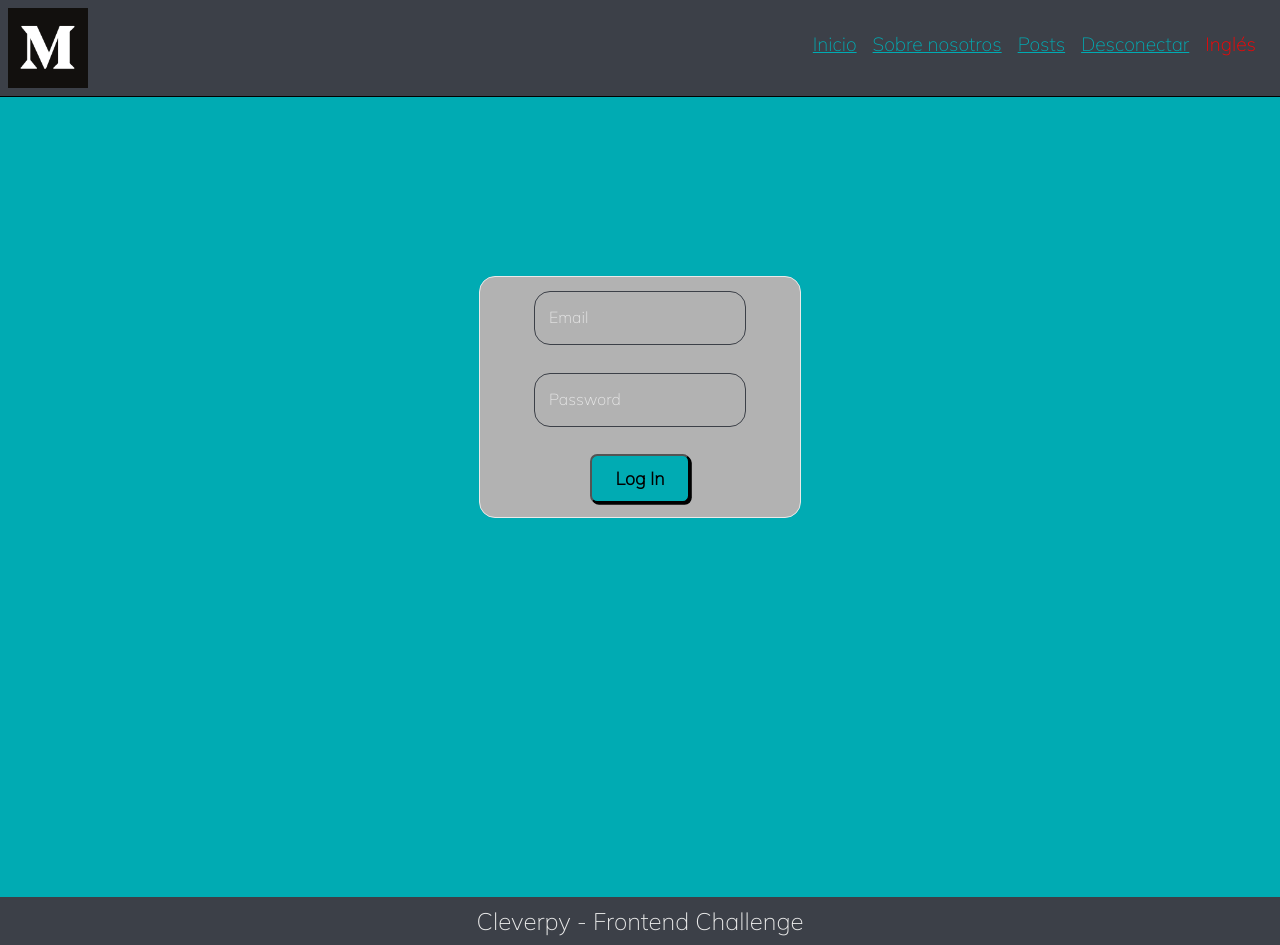
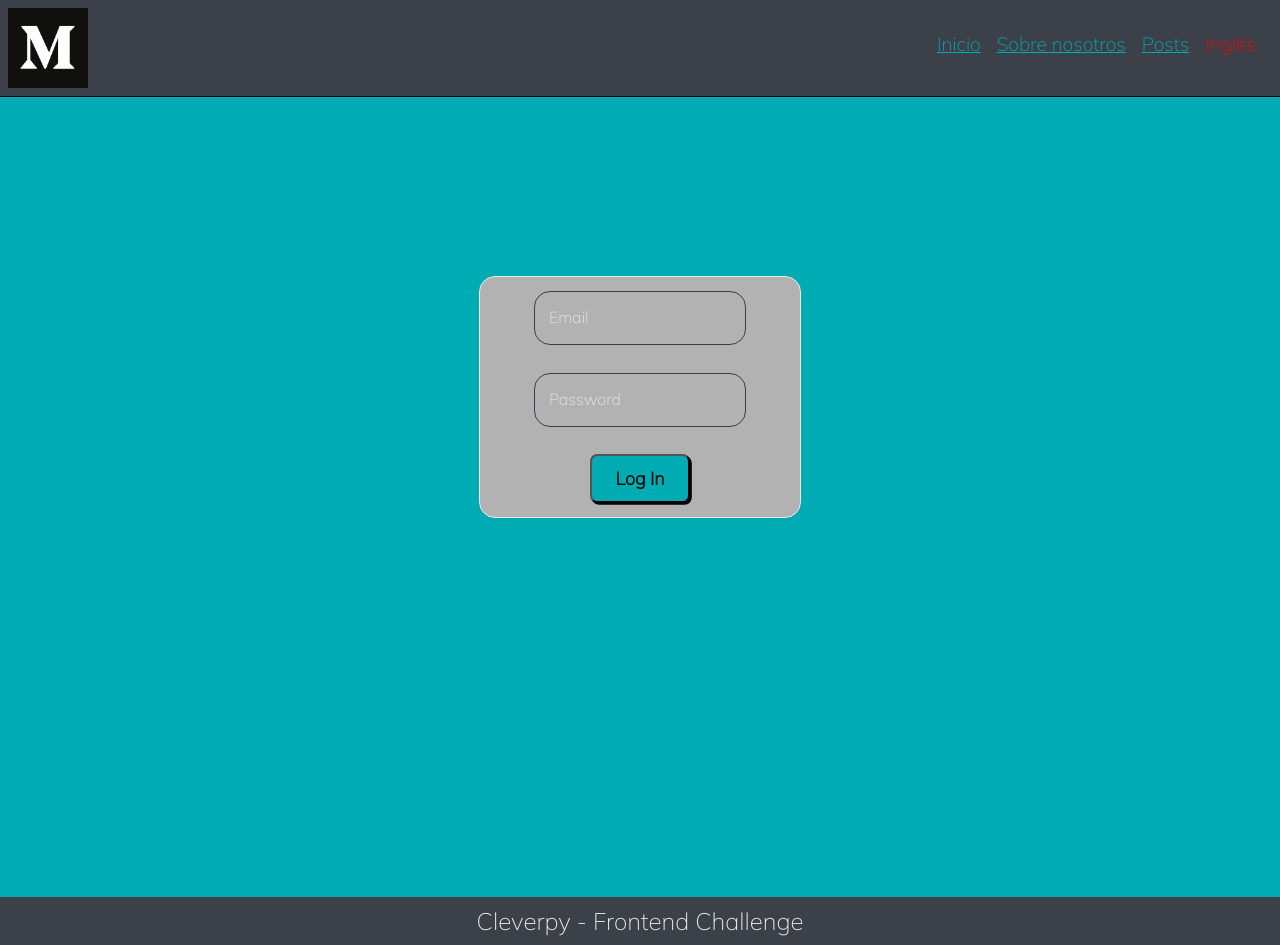
Before and after one commit to juliomc23/frontend-cleverpy-challenge, a React (Vite) app: page /login in a window 1280 px wide. Built offline with nearby package versions, Linux system fonts and the light colour scheme; a web font is replaced by a local one.

Commit message:
controll private routes and logout

```diff
--- a/components/header/Navbar.tsx
+++ b/components/header/Navbar.tsx
@@ -1,35 +1,22 @@
+import { useEffect } from "react";
+
 import { Link } from "react-router-dom";
 import { useRef } from "react";
 
 import { useTranslation } from "react-i18next";
 import { tkeys } from "../../translations";
+import { useSelector, useDispatch } from "react-redux";
+import { delUser, getUser } from "../../redux/slices/userSlice";
+import { RootState } from "../../redux/store";
 
 import "./styles.css";
 
 const Navbar = () => {
+  const dispatch = useDispatch();
+  const getUserState = useSelector((state: RootState) => state.user);
+
   const { t, i18n } = useTranslation();
 
-  const navbarList = [
-    {
-      label: `${t(tkeys.header.home)}`,
-      path: "/",
-    },
-    {
-      label: `${t(tkeys.header.about)}`,
-      path: "/about",
-    },
-    {
-      label: `${t(tkeys.header.posts)}`,
-      path: "/posts",
-    },
-    {
-      label: `${t(tkeys.header.logout)}`,
-      path: "/login",
-    },
-    {
-      label: `${t(tkeys.change_language)}`,
-    },
-  ];
   const language = useRef(i18n.language);
 
   const handleChangeLanguage = () => {
@@ -38,30 +25,46 @@ const Navbar = () => {
     i18n.changeLanguage(language.current);
   };
 
+  useEffect(() => {
+    dispatch(getUser());
+  }, []);
+
+  const logOut = () => {
+    dispatch(delUser());
+  };
+
+  const emptyUser = getUserState.email === "" && getUserState.password === "";
+
+  // console.log(user);
+
   return (
     <section className="header__section--List">
       <ul className="header__ul--List">
-        {navbarList.map((li) => {
-          return (
-            <>
-              {li?.path ? (
-                <li key={li.label} className="header__li--List">
-                  <Link to={li.path} className="header__a--List">
-                    {li.label}
-                  </Link>
-                </li>
-              ) : (
-                <li
-                  key={li.label}
-                  className="header__li--List"
-                  onClick={handleChangeLanguage}
-                >
-                  <a className="header__a--List">{li.label}</a>
-                </li>
-              )}
-            </>
-          );
-        })}
+        <li className="header__li--List">
+          <Link to={"/"} className="header__a--List">
+            {t(tkeys.header.home)}
+          </Link>
+        </li>
+        <li className="header__li--List">
+          <Link to={"/about"} className="header__a--List">
+            {t(tkeys.header.about)}
+          </Link>
+        </li>
+        <li className="header__li--List">
+          <Link to={"/posts"} className="header__a--List">
+            {t(tkeys.header.posts)}
+          </Link>
+        </li>
+        {emptyUser ? null : (
+          <li className="header__li--List" onClick={logOut}>
+            <Link to={"/login"} className="header__a--List">
+              {t(tkeys.header.logout)}
+            </Link>
+          </li>
+        )}
+        <li className="header__li--List" onClick={handleChangeLanguage}>
+          <a className="header__a--List">{t(tkeys.change_language)}</a>
+        </li>
       </ul>
     </section>
   );
--- a/components/main/About.tsx
+++ b/components/main/About.tsx
@@ -1,8 +1,24 @@
-type Props = {};
+import { useEffect } from "react";
 import UnderConstruction from "./UnderConstruction";
 
-const About = (props: Props) => {
+import { useSelector, useDispatch } from "react-redux";
+import { getUser } from "../../redux/slices/userSlice";
+import { RootState } from "../../redux/store";
+
+import { Navigate } from "react-router-dom";
+
+const Main = () => {
+  const getUserState = useSelector((state: RootState) => state.user);
+  const dispatch = useDispatch();
+
+  useEffect(() => {
+    dispatch(getUser);
+  }, []);
+
+  if (getUserState.email === "" && getUserState.password === "") {
+    return <Navigate to="/login" replace />;
+  }
   return <UnderConstruction />;
 };
 
-export default About;
+export default Main;
--- a/components/main/Login.tsx
+++ b/components/main/Login.tsx
@@ -3,7 +3,10 @@ import toast, { Toaster } from "react-hot-toast";
 
 import { useNavigate } from "react-router-dom";
 
-type User = {
+import { useDispatch } from "react-redux";
+import { setUser } from "../../redux/slices/userSlice";
+
+export type User = {
   email: string;
   password: string;
 };
@@ -16,6 +19,8 @@ const adminData = {
 };
 
 const Login = () => {
+  const dispatch = useDispatch();
+
   const navigate = useNavigate();
 
   const [userData, setUserData] = useState<User>({
@@ -43,7 +48,7 @@ const Login = () => {
       userData.email === adminData.email &&
       userData.password === adminData.password
     ) {
-      toast.success("Here we are!");
+      dispatch(setUser(userData));
       navigate("/posts");
     }
   };
--- a/components/main/Main.tsx
+++ b/components/main/Main.tsx
@@ -1,8 +1,23 @@
+import { useEffect } from "react";
 import UnderConstruction from "./UnderConstruction";
 
-type Props = {};
+import { useSelector, useDispatch } from "react-redux";
+import { getUser } from "../../redux/slices/userSlice";
+import { RootState } from "../../redux/store";
 
-const Main = (props: Props) => {
+import { Navigate } from "react-router-dom";
+
+const Main = () => {
+  const getUserState = useSelector((state: RootState) => state.user);
+  const dispatch = useDispatch();
+
+  useEffect(() => {
+    dispatch(getUser);
+  }, []);
+
+  if (getUserState.email === "" && getUserState.password === "") {
+    return <Navigate to="/login" replace />;
+  }
   return <UnderConstruction />;
 };
 
--- a/components/main/Posts.tsx
+++ b/components/main/Posts.tsx
@@ -3,11 +3,15 @@ import PostCard from "../postCard/PostCard";
 import { useSelector, useDispatch } from "react-redux";
 import { getPosts } from "../../redux/slices/postsSlices";
 import { RootState } from "../../redux/store";
+import { getUser } from "../../redux/slices/userSlice";
+
+import { Navigate } from "react-router-dom";
 
 import "./styles.css";
 
 const Posts = () => {
   const getPostsState = useSelector((state: RootState) => state.posts);
+  const getUserState = useSelector((state: RootState) => state.user);
   const dispatch = useDispatch();
 
   const fetchPosts = async () => {
@@ -25,8 +29,13 @@ const Posts = () => {
   };
 
   useEffect(() => {
+    dispatch(getUser);
     fetchPosts();
   }, []);
+
+  if (getUserState.email === "" && getUserState.password === "") {
+    return <Navigate to="/login" replace />;
+  }
 
   return (
     <section className="main__section--Posts">
--- /dev/null
+++ b/redux/slices/userSlice.ts
@@ -0,0 +1,28 @@
+import { createSlice } from "@reduxjs/toolkit";
+import { User } from "../../components/main/Login";
+
+export type CounterState = User;
+
+const initialState: CounterState = { email: "", password: "" };
+
+export const counterSlice = createSlice({
+  name: "user",
+  initialState,
+  reducers: {
+    getUser: (state) => {
+      return state;
+    },
+    setUser: (state, action) => {
+      state.email = action.payload.email;
+      state.password = action.payload.password;
+    },
+    delUser: (state) => {
+      state.email = "";
+      state.password = "";
+    },
+  },
+});
+
+export const { getUser, setUser, delUser } = counterSlice.actions;
+
+export default counterSlice.reducer;
--- a/redux/store.ts
+++ b/redux/store.ts
@@ -1,9 +1,11 @@
 import { configureStore } from "@reduxjs/toolkit";
 import postsReducer from "./slices/postsSlices";
+import userReducer from "./slices/userSlice";
 
 export const store = configureStore({
   reducer: {
     posts: postsReducer,
+    user: userReducer,
   },
 });
 
```
